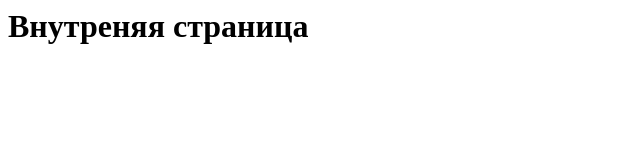
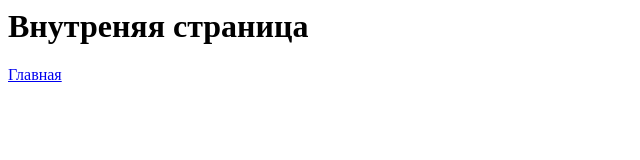
Before and after one commit to zizicopter/zizicopter.github.io, a plain HTML site: page zxc1.html in a window 1280 px wide. Shown: the full height of the page, 0-640 px from the left. Drawn offline with Linux system fonts and the light colour scheme.

Commit message:
Update zxc1.html

```diff
--- a/zxc1.html
+++ b/zxc1.html
@@ -5,6 +5,7 @@
   <body>
 
     <h1>Внутреняя страница</h1>
+    <a href="/zxc1.html">Главная</a>
 
 
 
```
